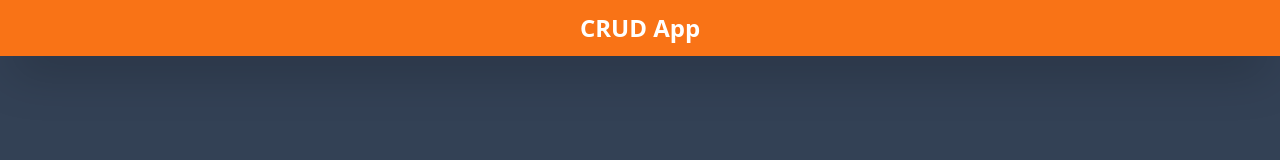
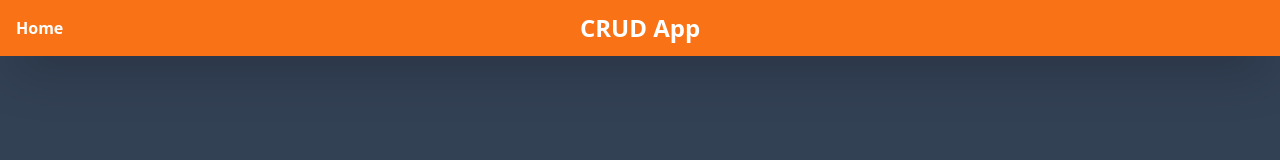
Before and after one commit to ashishpathak1470/Assignment, a React (Vite) app in the folder CRUD/: page /detail in a window 1280 px wide. Shown: the top 160 px of the page. Built offline with nearby package versions, Linux system fonts and the light colour scheme.

Commit message:
css change

```diff
--- a/CRUD/src/comp/Details.jsx
+++ b/CRUD/src/comp/Details.jsx
@@ -40,9 +40,9 @@ function Details() {
   };
 
   return (
-    <div className="h-screen flex items-center justify-center md:justify-center text-white mx-20">
+    <div className="h-screen flex items-center justify-center md:justify-center text-white mx-20 ">
       {data.length > 0 ? (
-        <table className="min-w-full text-left text-sm font-light">
+        <table className="min-w-full text-left text-sm font-light shadow-2xl">
           <thead className="border-b font-medium dark:border-neutral-500">
             <tr>
               <th>Sr. No.</th>
--- a/CRUD/src/comp/Header.jsx
+++ b/CRUD/src/comp/Header.jsx
@@ -1,9 +1,16 @@
 import React from "react";
+import { Link } from "react-router-dom";
 
 function Header() {
   return (
-    <div className="bg-orange-500 w-full h-14 shadow-2xl flex items-center justify-center">
-        <h1 className="font-bold text-2xl text-white">CRUD App</h1>
+
+    <div className="bg-orange-500 w-full h-14 shadow-2xl flex items-center relative">
+        <h4 className="text-left px-4 absolute left-0 text-white font-bold">
+          <Link to="/">
+          Home
+          </Link>
+          </h4>
+        <h1 className="font-bold text-2xl text-white mx-auto">CRUD App</h1>
     </div>
   );
 }
```
